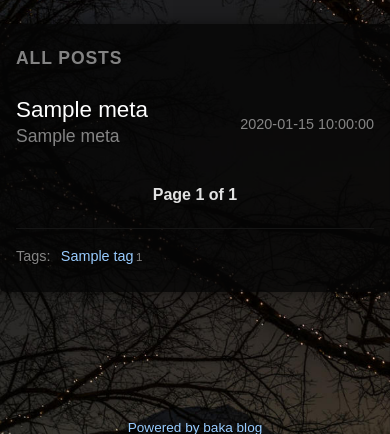
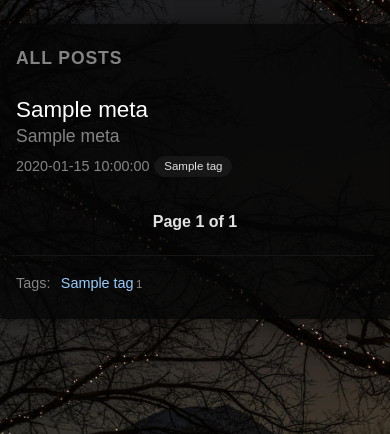
Before and after one commit to nkavassalis/baka-blog, a Flask app: template templates/index.html in a window 390 px wide. Shown: the part 240-674 px from the top of the page. Run offline with Flask 3, Linux system fonts and the light colour scheme; the template is opened without the code that fills it: most values are stand-ins (such as "Sample title", 1, 10 or a date in 2020); some libraries are stand-ins or nearby versions.

Commit message:
Compact post dates + space-saving tag chips on the index list
- display_date(): relative (today / yesterday / N days ago) for posts
  under 30 days old at build time, else MM/DD/YYYY; used on index,
  tag lists, article headers, and related posts (RSS/llms keep the
  full readable date)
- index post list gains a right-side meta column: date plus up to two
  tag chips with a +N overflow pill (tooltip lists the rest)
- mobile (<=600px): list rows stack and chips flow under the title
- tag pages unchanged (no chips there — you're already on a tag)

```diff
--- a/make.py
+++ b/make.py
@@ -56,6 +56,18 @@ def parse_tags(meta_values):
             seen.append(name)
     return seen
 
+def display_date(date_obj):
+    """Compact list/article date: relative for the last 30 days, else MM/DD/YYYY.
+    Frozen at build time (static site), which is fine for post dates."""
+    days = (datetime.now().date() - date_obj.date()).days
+    if days <= 0:
+        return "today"
+    if days == 1:
+        return "yesterday"
+    if days < 30:
+        return f"{days} days ago"
+    return date_obj.strftime("%m/%d/%Y")
+
 def build_content():
     posts = []
     md = markdown.Markdown(extensions=['meta', 'tables'])
@@ -66,6 +78,7 @@ def build_content():
         slug = md_file.stem
         date_obj = datetime.strptime(metadata['date'], "%Y-%m-%d")
         metadata['date_readable'] = date_obj.strftime("%B %d, %Y")
+        metadata['date_display'] = display_date(date_obj)
         posts.append({
             "content": html,
             "meta": metadata,
--- a/static/style.css
+++ b/static/style.css
@@ -146,6 +146,67 @@ main {
     font-size: 1.1rem;
     color: var(--color-fg-alt-transparent);
     margin: 0.2rem 0;
+}
+
+/* Right-hand meta column on the index post list: date + compact tag chips */
+.post-meta {
+    display: flex;
+    flex-direction: column;
+    align-items: flex-end;
+    gap: 0.3rem;
+    margin-left: 1rem;
+    flex-shrink: 0;
+    max-width: 40%;
+}
+
+.list-tags {
+    display: flex;
+    flex-wrap: wrap;
+    gap: 0.25rem;
+    justify-content: flex-end;
+}
+
+.tag-chip {
+    font-size: 0.72rem !important;
+    line-height: 1.4;
+    padding: 0.05rem 0.55rem;
+    border-radius: 999px;
+    background: var(--color-bg-alt);
+    color: var(--color-fg-main) !important;
+    border: 1px solid var(--color-border-main);
+    max-width: 8.5rem;
+    overflow: hidden;
+    text-overflow: ellipsis;
+    white-space: nowrap;
+    text-decoration: none;
+}
+
+.tag-chip:hover {
+    background: var(--color-bg-accent);
+    color: var(--color-bg-page) !important;
+}
+
+.tag-more {
+    cursor: default;
+    color: var(--color-fg-alt-transparent) !important;
+}
+
+@media (max-width: 600px) {
+    .post-list li {
+        flex-direction: column;
+        align-items: flex-start;
+    }
+    .post-meta {
+        flex-direction: row;
+        align-items: center;
+        justify-content: flex-start;
+        flex-wrap: wrap;
+        max-width: 100%;
+        margin: 0.35rem 0 0;
+    }
+    .list-tags {
+        justify-content: flex-start;
+    }
 }
 
 .post-info {
--- a/templates/index.html
+++ b/templates/index.html
@@ -26,7 +26,12 @@
                     <p class="post-subtitle">{{ post.meta.subtitle }}</p>
                 {% endif %}
             </div>
-            <span class="date">{{ post.meta.date_readable }}</span>
+            <div class="post-meta">
+            <span class="date">{{ post.meta.date_display }}</span>
+            {% if post.tags %}
+            <span class="list-tags">{% for t in post.tags[:2] %}<a class="tag-chip" href="{{ path_prefix }}tags/{{ t.slug }}.html">{{ t.name }}</a>{% endfor %}{% if post.tags|length > 2 %}<span class="tag-chip tag-more" title="{{ post.tags|join(', ', attribute='name') }}">+{{ post.tags|length - 2 }}</span>{% endif %}</span>
+            {% endif %}
+            </div>
         </li>
     {% endfor %}
     </ul>
--- a/templates/post.html
+++ b/templates/post.html
@@ -21,7 +21,7 @@
                 {% if post.meta.subtitle %}
                     <p class="article-subtitle">{{ post.meta.subtitle }}</p>
                 {% endif %}
-                <p class="date">{{ post.meta.date_readable }}</p>
+                <p class="date">{{ post.meta.date_display }}</p>
             </div>
             {% if config.website.author %}
                 <div class="post-author">
@@ -81,7 +81,7 @@
                         <p class="post-subtitle">{{ related.meta.subtitle }}</p>
                     {% endif %}
                 </div>
-                <span class="date">{{ related.meta.date_readable }}</span>
+                <span class="date">{{ related.meta.date_display }}</span>
             </li>
         {% endfor %}
         </ul>
--- a/templates/tag.html
+++ b/templates/tag.html
@@ -28,7 +28,7 @@
                     <p class="post-subtitle">{{ post.meta.subtitle }}</p>
                 {% endif %}
             </div>
-            <span class="date">{{ post.meta.date_readable }}</span>
+            <span class="date">{{ post.meta.date_display }}</span>
         </li>
     {% endfor %}
     </ul>
```
